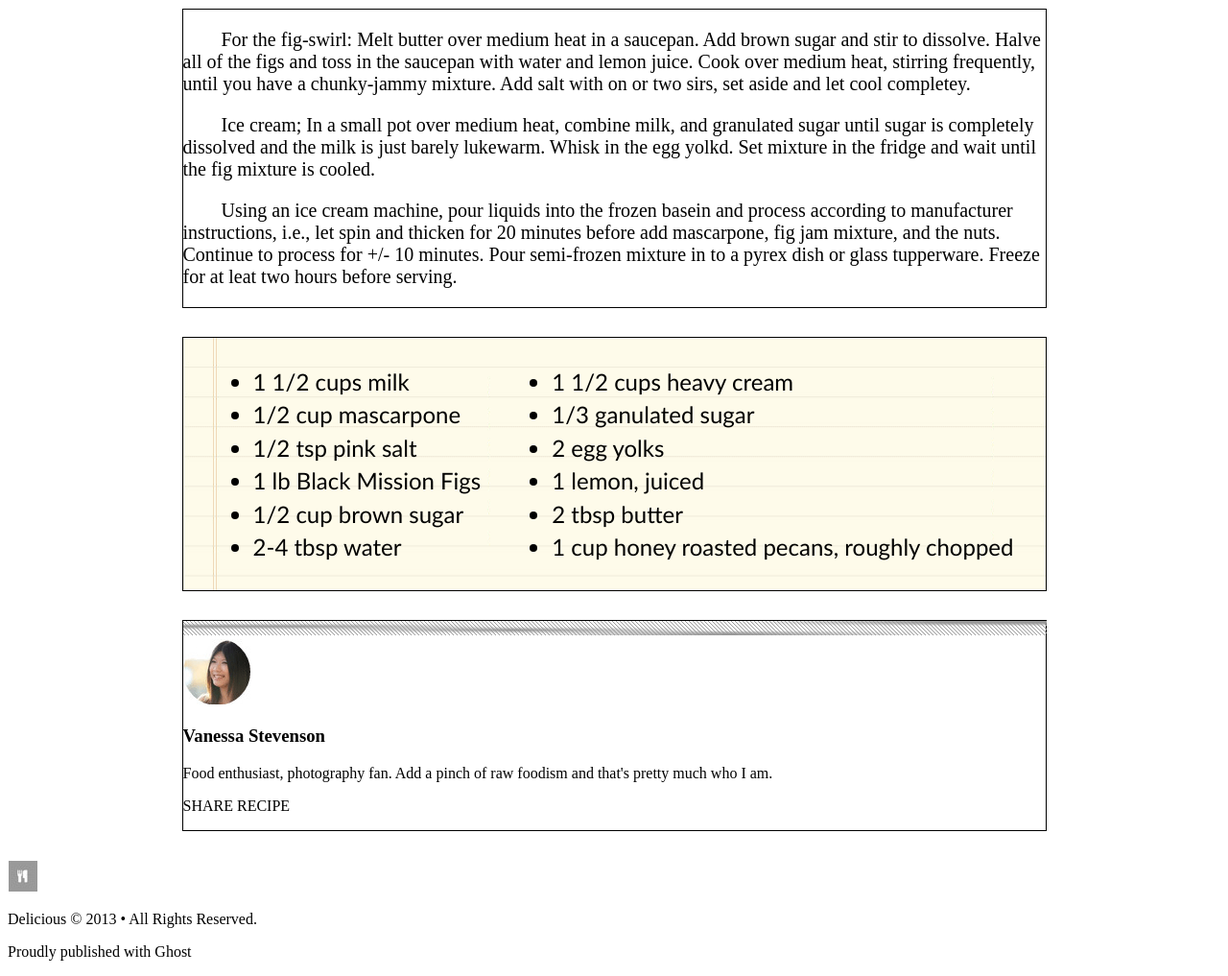
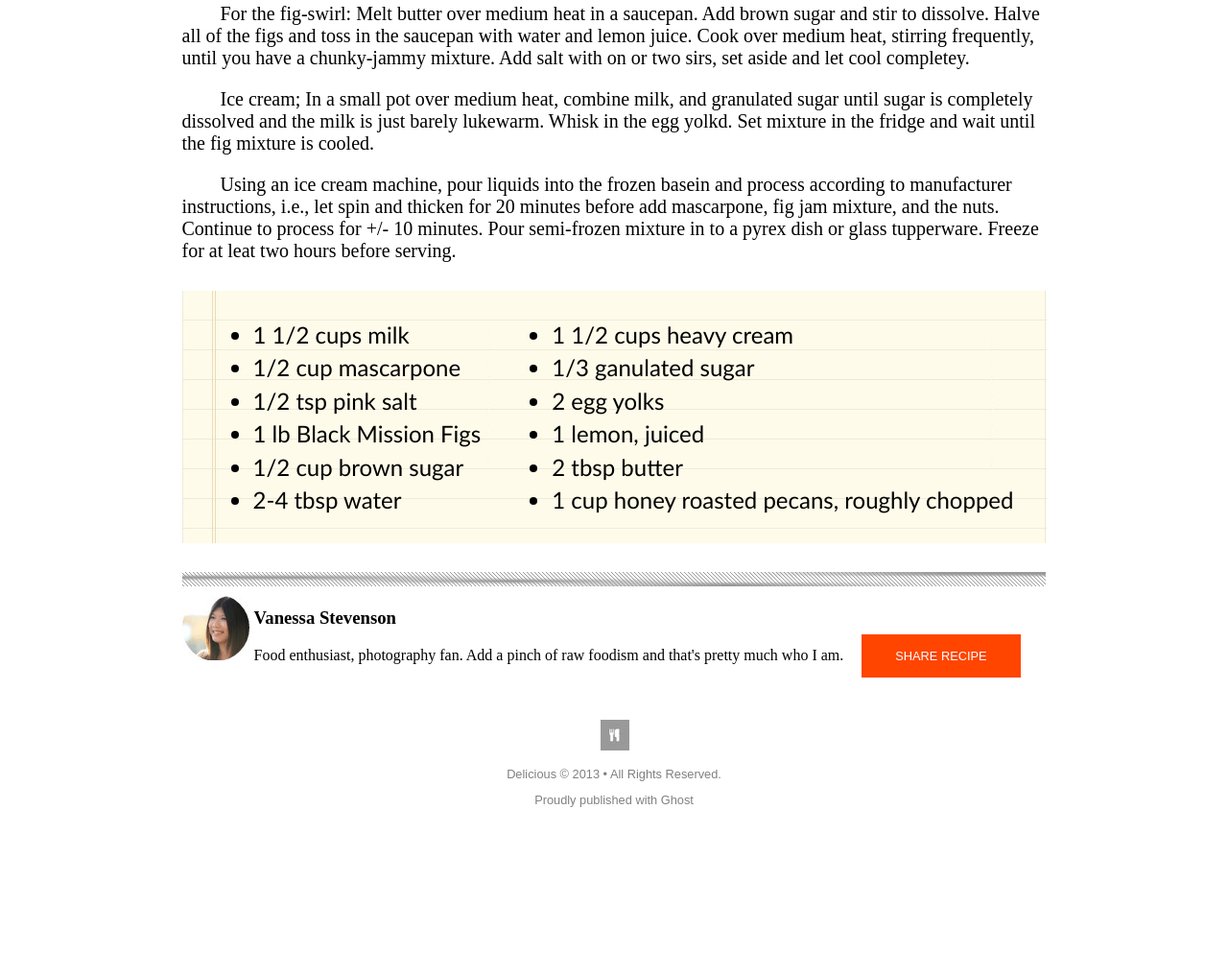
Before and after one commit to spamuelranek/chocolate-pizza-v2, a plain HTML site: page index.html in a window 1280 px wide. Shown: the part 850-1867 px from the top of the page at 96% size. After the commit the page ends 1721 px from the top, so only its background shows below. Drawn offline with Linux system fonts and the light colour scheme.

Commit message:
adds final footer and suthor section

```diff
--- a/index.html
+++ b/index.html
@@ -70,11 +70,15 @@
                     <li>1 cup honey roasted pecans, roughly chopped</li>
                 </ul>
             </section>
-            <section class = "boxes">
+            <section id = "authorSpot" class = "boxes">
                 <img src="assets/hr-img.png" class = "grayBoarder" >
-                <img src ="assets/van-pic.png">
-                <h3>Vanessa Stevenson</h3>
-                <p>Food enthusiast, photography fan. Add a pinch of raw foodism and that's pretty much who I am.</p>
+                <div id ="authorPic">
+                    <img src ="assets/van-pic.png">
+                    <div id ="authorText">
+                        <h3>Vanessa Stevenson</h3>
+                        <p>Food enthusiast, photography fan. Add a pinch of raw foodism and that's pretty much who I am.</p>
+                    </div>
+                </div>
                 <p>SHARE RECIPE</p>
             </section>
         </article>
--- a/style.css
+++ b/style.css
@@ -3,14 +3,14 @@ main{
     margin: auto;
 }
 
-header{
+header, footer{
     width: 900px;
     margin: auto;
-    border: thin solid black;
+    /* border: thin solid black; */
     margin-bottom: 30px;
 
 }
-#iconTitle, #titleDelicious, #iconCluster, #clusterLeft, #clusterRight,#articleTitle, #printSpot, #printSpot>p{
+#iconTitle, #titleDelicious, #iconCluster, #clusterLeft, #clusterRight,#articleTitle, #printSpot, #printSpot>p,#authorPic,#authorText,#authorSpot>p{
     display: inline-block;
 }
 
@@ -39,11 +39,11 @@ header{
 }
 
 .boxes{
-    border: thin solid black;
+    /* border: thin solid black; */
     margin: 30px 0;
 }
 
-#titleDelicious>p, #articleTitle>p, #printSpot>p{
+#titleDelicious>p, #articleTitle>p, #printSpot>p,#authorSpot>p, footer p{
     font-size: .8em;
     font-family: sans-serif;
     color: gray;
@@ -83,3 +83,20 @@ li{
     text-align: left;
     margin: 5.5px 0;
 }
+
+#authorSpot>p{
+    /* border: thin solid black; */
+    text-align: center;
+    color: white;
+    padding: 15px 35px;
+    margin-left: 15px;
+    background-color: orangered;
+}
+
+#authorText p{
+    font-size: 1em;
+}
+
+footer{
+    text-align: center;
+}
```
